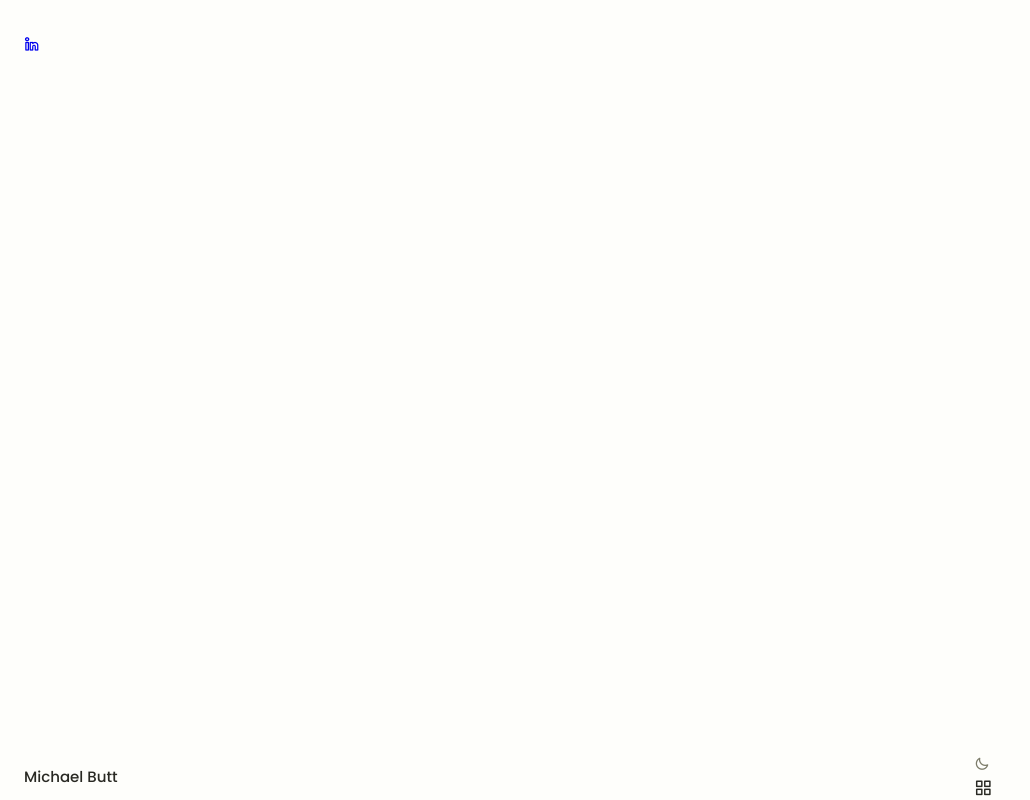
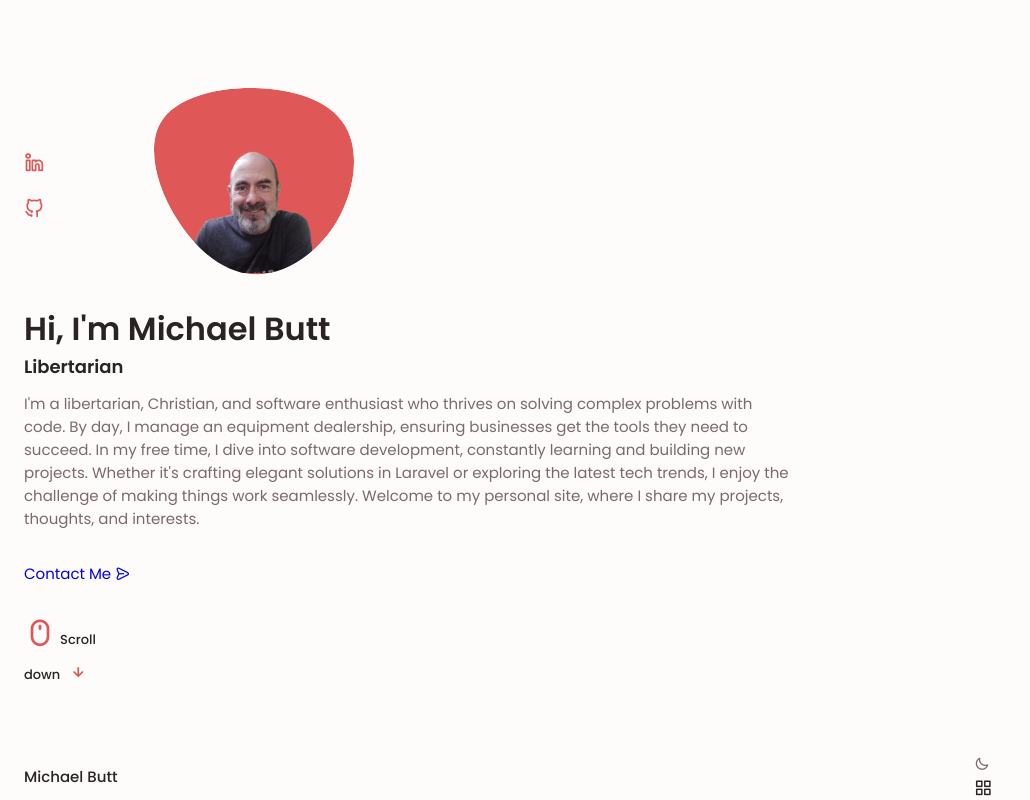
Before and after one commit to edocnikufesin/homepage, a plain HTML site: page index.html in a window 1280 px wide. Shown: the whole page, without its empty margins (0-1030 px from the left). Drawn offline with nearby package versions, Linux system fonts and the light colour scheme.

Commit message:
Add SVG blob image asset

```diff
--- a/assets/css/styles.css
+++ b/assets/css/styles.css
@@ -7,7 +7,7 @@
 
     /*=== Colors ===*/
     /* Change the primary color */
-    --hue-color: 60; /* Purple 250 -  Green 142  - Blue 230 - Pink 340 */
+    --hue-color:0; /* Purple 250 -  Green 142  - Blue 230 - Pink 340 */
 
     /* HSL color mode */
     --first-color: hsl(var(--hue-color), 69%, 61%);
@@ -224,3 +224,85 @@
         bottom: 0;
     }
 }
+
+/*=== Home ===*/
+.home__container {
+    gap: 1rem;
+}
+
+.home__content {
+    grid-template-columns: .5fr 3fr;
+    padding-top: 3.5rem;
+    align-items: center;
+}
+
+.home__social {
+    display: grid;
+    grid-template-columns: max-content;
+    row-gap: 1rem;
+}
+
+.home__social-icon {
+    font-size: 1.25rem;
+    color: var(--first-color);
+}
+
+.home__social-icon:hover {
+    color: var(--first-color-alt);
+}
+
+.home__blob {
+    width: 200px;
+    fill: var(--first-color);
+}
+
+.home__blob-img {
+    width: 240px;
+}
+
+.home__data {
+    grid-column: 1/3;
+}
+
+.home__title {
+    font-size: var(--big-font-size);
+}
+
+.home__subtitle {
+    font-size: var(--h3-font-size);
+    color: var(--text-color);
+    font-weight: var(--font-medium);
+    margin-bottom: var(--mb-0-75);
+}
+
+.home__description {
+    margin-bottom: var(--mb-2);
+}
+
+.home__scroll{
+    /* display: none; */
+}
+
+.home__scroll-button {
+    color: var(--first-color);
+    transition: .3s;
+}
+
+.home__scroll-button:hover {
+    transform: translate(.25rem);
+}
+
+.home__scroll-mouse {
+    font-size: 2rem;
+}
+
+.home__scroll-name {
+    font-size: var(--small-font-size);
+    color: var(--title-color);
+    font-weight: var(--font-medium);
+    margin-right: var(--mb-0-25);
+}
+
+.home__scroll-arrow {
+    font-size: 1.25rem;
+}
--- a/index.html
+++ b/index.html
@@ -70,14 +70,65 @@
           <div class="home__content grid">
             <div class="home__social">
               <a
-                href="https://www.linkedin.com/in/michael-butt-1b1b1b1b1/"
+                href="https://www.linkedin.com/in/michael-butt-227b06187/"
                 target="_blank"
                 class="home__social-icon"
               >
                 <i class="uil uil-linkedin-alt"></i>
               </a>
-              <a
-                href="
+             <a
+                href="https://github.com/edocnikufesin"
+                target="_blank"
+                class="home__social-icon"
+              >
+                <i class="uil uil-github-alt"></i>
+              </a>
+            </div>
+
+            <div class="home__img">
+              <svg class="home__blob" viewBox="0 0 200 187" xmlns="http://www.w3.org/2000/svg" xmlns:xlink="http://www.w3.org/1999/xlink">
+                <mask id="mask0" mask-type="alpha">
+                    <path d="M190.312 36.4879C206.582 62.1187 201.309 102.826 182.328 134.186C163.346 165.547
+                    130.807 187.559 100.226 186.353C69.6454 185.297 41.0228 161.023 21.7403 129.362C2.45775
+                    97.8511 -7.48481 59.1033 6.67581 34.5279C20.9871 10.1032 59.7028 -0.149132 97.9666
+                    0.00163737C136.23 0.303176 174.193 10.857 190.312 36.4879Z"/>
+                </mask>
+                <g mask="url(#mask0)">
+                    <path d="M190.312 36.4879C206.582 62.1187 201.309 102.826 182.328 134.186C163.346
+                    165.547 130.807 187.559 100.226 186.353C69.6454 185.297 41.0228 161.023 21.7403
+                    129.362C2.45775 97.8511 -7.48481 59.1033 6.67581 34.5279C20.9871 10.1032 59.7028
+                    -0.149132 97.9666 0.00163737C136.23 0.303176 174.193 10.857 190.312 36.4879Z"/>
+                    <!--change x and y values to place pic-->
+                    <image class="home__blob-img" x="-20" y="50" xlink:href="assets/img/profile.png"/>
+                </g>
+              </svg>
+            </div>
+
+            <div class="home__data">
+              <h1 class="home__title">Hi, I'm Michael Butt</h1>
+              <h3 class="home__subtitle">Libertarian</h3>
+              <p class="home__description">
+                I'm a libertarian, Christian, and software enthusiast who thrives on solving complex
+                problems with code. By day, I manage an equipment dealership, ensuring businesses get
+                the tools they need to succeed. In my free time, I dive into software development,
+                constantly learning and building new projects. Whether it's crafting elegant solutions
+                in Laravel or exploring the latest tech trends, I enjoy the challenge of making things
+                work seamlessly. Welcome to my personal site, where I share my projects, thoughts,
+                and interests.
+              </p>
+              <a href="#contact" class="button button--flex">
+                Contact Me <i class="uil uil-message button__icon"></i>
+              </a>
+            </div>
+
+            <div class="home__scroll">
+              <a href="#about" class="home__scroll-button button--flex">
+                <i class="uil uil-mouse-alt home__scroll-mouse"></i>
+                <span class="home__scroll-name">Scroll down</span>
+                <i class="uil uil-arrow-down home__scroll-arrow"></i>
+              </a>
+            </div>
+
     <script src="assets/js/main.js"></script>
   </body>
 </html>
```
Also changed, not shown: assets/img/blob.svg (added), assets/img/profile.png (added).
